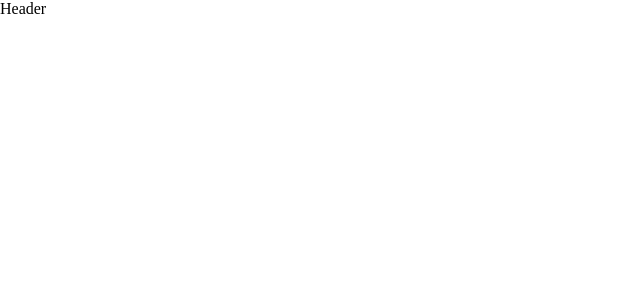
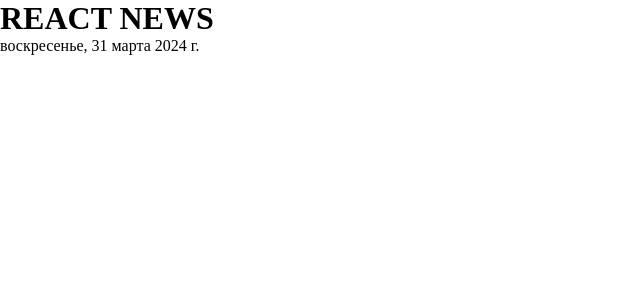
Before and after one commit to skyndfly/news-react, a React (Vite) app: page / in a window 1280 px wide. Shown: the top 300 px of the page, without its empty margins (0-640 px from the left). Built offline with nearby package versions, Linux system fonts and the light colour scheme.

Commit message:
Добавил форматирование даты

```diff
--- a/src/components/Header/Header.jsx
+++ b/src/components/Header/Header.jsx
@@ -1,6 +1,11 @@
-const  Header = () => {
-    return(
-        <header>Header</header>
+import {formatDate} from "../helpers/formatDate.js";
+
+const Header = () => {
+    return (
+        <header>
+            <h1>REACT NEWS</h1>
+            <p>{formatDate(new Date())}</p>
+        </header>
     );
 }
 
--- /dev/null
+++ b/src/components/helpers/formatDate.js
@@ -0,0 +1,9 @@
+export const  formatDate = (date) => {
+    const options = {
+        weekday: 'long',
+        year: 'numeric',
+        month: 'long',
+        day: 'numeric'
+    }
+    return date.toLocaleDateString('ru-RU' ,options)
+}
```
